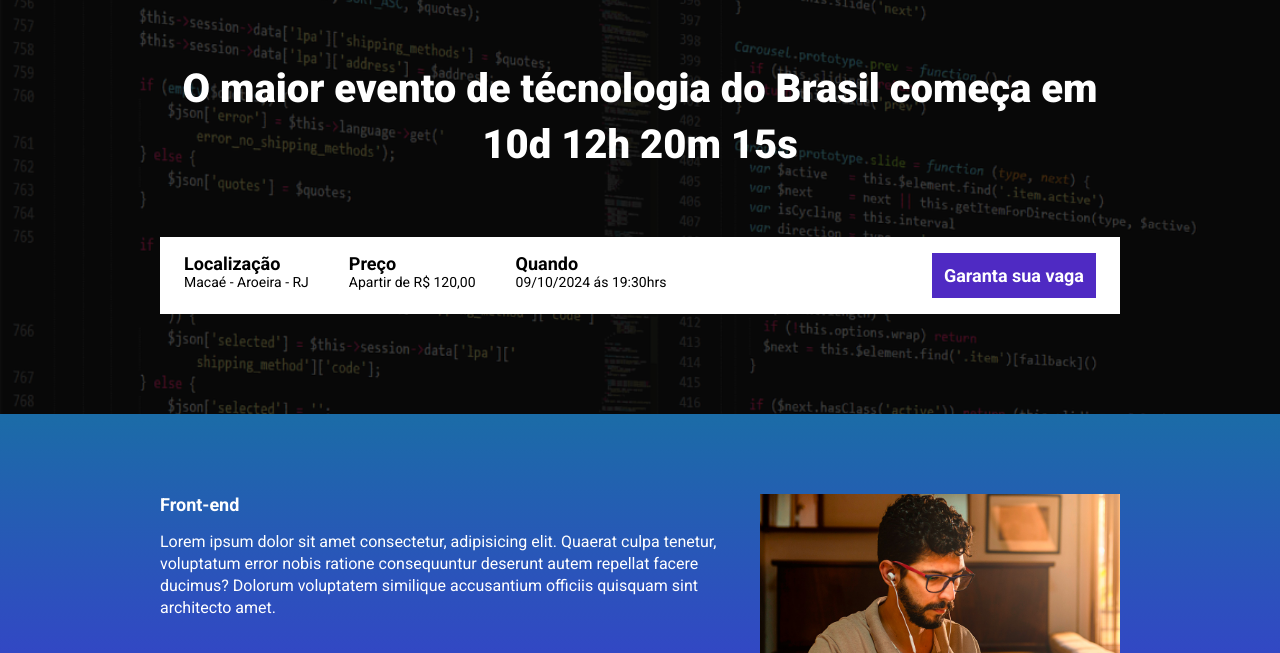
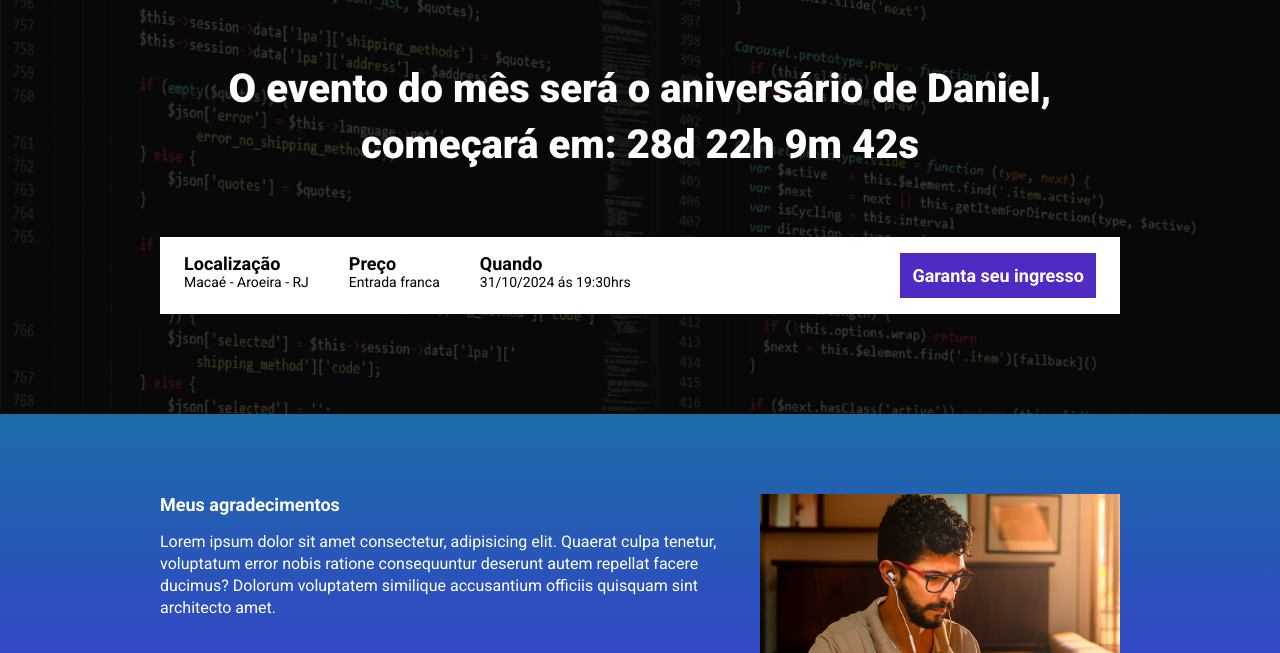
Before and after one commit to DanielAlves1998/ebac_tech_talks, a website built with Parcel: page src/index.html in a window 1280 px wide. Shown: the part 147-800 px from the top of the page. Built offline with nearby package versions, Linux system fonts and the light colour scheme.

Commit message:
atualizando para o meu projeto

```diff
--- a/package.json
+++ b/package.json
@@ -16,6 +16,7 @@
     "sharp": "^0.31.3"
   },
   "dependencies": {
+    "cssnano": "^4.1.11",
     "ebac_talks": "file:"
   }
 }
--- a/src/index.html
+++ b/src/index.html
@@ -17,7 +17,8 @@
         <div class="container">
             <img class="hero__logo" src="./images/ebac_logo.svg" alt="EBAC">
             <p class="hero__text">
-                O maior evento de técnologia do Brasil começa em 10d 12h 20m 15s
+                O evento do mês será o aniversário de Daniel, começará em: <span id="contador"></span> <!--aqui é para que o contador do site funcione esse é o id que vai para o js = java script.-->
+
             </p>
             <div class="infos-bar">
                 <ul class="infos-bar__infos">
@@ -27,15 +28,15 @@
                     </li>
                     <li class="infos-bar__infos__item">
                         <b>Preço</b>
-                        Apartir de R$ 120,00
+                        Entrada franca
                     </li>
                     <li class="infos-bar__infos__item">
                         <b>Quando</b>
-                        09/10/2024 ás 19:30hrs
+                        31/10/2024 ás 19:30hrs
                     </li>
                 </ul>
                 <a href="#" class="button button--primary">
-                    Garanta sua vaga
+                    Garanta seu ingresso
                 </a>
             </div>
         </div>
@@ -44,7 +45,7 @@
     <section class="event event--frontend"> <!--o data-aos="fade-right" é para colocar a animação par a direita-->
         <div class="container" data-aos="fade-right">
             <div class="event__details">
-                <h2 class="event__details__title">Front-end</h2>
+                <h2 class="event__details__title">Meus agradecimentos</h2>
                 <p class="event__details__description">
                     Lorem ipsum dolor sit amet consectetur, adipisicing elit. Quaerat culpa tenetur, voluptatum error nobis ratione consequuntur deserunt autem repellat facere ducimus? Dolorum voluptatem similique accusantium officiis quisquam sint architecto amet.
                 </p>
@@ -56,7 +57,7 @@
     <section class="event event--ui-ux event--image-left">
         <div class="container" data-aos="fade-left">
             <div class="event__details">
-                <h2 class="event__details__title">UI/UX</h2>
+                <h2 class="event__details__title">Local do evento</h2>
                 <p class="event__details__description">
                     Lorem ipsum dolor sit amet consectetur, adipisicing elit. Quaerat culpa tenetur, voluptatum error nobis ratione consequuntur deserunt autem repellat facere ducimus? Dolorum voluptatem similique accusantium officiis quisquam sint architecto amet.
                 </p>
@@ -68,7 +69,7 @@
     <section class="event event--data-science">
         <div class="container" data-aos="fade-right">
             <div class="event__details">
-                <h2 class="event__details__title">Data Science</h2>
+                <h2 class="event__details__title">Lista de convidados</h2>
                 <p class="event__details__description">
                     Lorem ipsum dolor sit amet consectetur, adipisicing elit. Quaerat culpa tenetur, voluptatum error nobis ratione consequuntur deserunt autem repellat facere ducimus? Dolorum voluptatem similique accusantium officiis quisquam sint architecto amet.
                 </p>
@@ -80,7 +81,7 @@
     <section class="event event--backend event--image-left">
         <div class="container" data-aos="fade-left">
             <div class="event__details">
-                <h2 class="event__details__title">Back-end</h2>
+                <h2 class="event__details__title">O que precisa vestir</h2>
                 <p class="event__details__description">
                     Lorem ipsum dolor sit amet consectetur, adipisicing elit. Quaerat culpa tenetur, voluptatum error nobis ratione consequuntur deserunt autem repellat facere ducimus? Dolorum voluptatem similique accusantium officiis quisquam sint architecto amet.
                 </p>
--- a/src/scripts/main.js
+++ b/src/scripts/main.js
@@ -1 +1,39 @@
 AOS.init(); //aqui é a continuação da etapa para deixar o site com animação
+
+//aqui é para funcionar o contador do site, e tem que puchar o ID do HTML também
+const dataDoEvento = new Date("oct 31, 2024 19:30:00"); //o DEC é abreviação de december que é desembro em inlgês, aqui determina o dia em que acontecerá o evento
+//Recuparação do timeStampDoEvento
+const timeStampDoEvento = dataDoEvento.getTime();
+
+//aqui é o contador de Horas
+const contaAsHoras = setInterval(function() {
+    const agora = new Date(); //o new date pega a data atual
+    const timeStampAtual = agora.getTime();
+
+    //aqui vou pegar a distãncia do timeStampAtual e o timeStampDoEvento
+    const distanciaAteOEvento = timeStampDoEvento - timeStampAtual;
+
+
+    const  diasEmMs = 1000 * 60 * 60 * 24;
+    const  horasEmMS = 1000 * 60 * 60;
+    const  minutisEmMs = 1000 * 60;
+
+//aqui é para chegar na contidade de dias até o evento
+    const diasAteOEvento = Math.floor(distanciaAteOEvento / diasEmMs); //o Math floor e para aredondar para baixo e não ter números quebrados. math é de matemática e floor e de piso para jogar para baixo
+    const horasAteOEvento = Math.floor((distanciaAteOEvento % diasEmMs) / horasEmMS); //a % retorna o resto da divisão
+    const minutosAteOEvento = Math.floor((distanciaAteOEvento % horasEmMS) / minutisEmMs);
+    const segundosAteOEvento = Math.floor((distanciaAteOEvento % minutisEmMs) / 1000);
+
+
+    //aqui é para colocar toda esssa conta para funcionar visivelmente no site
+
+    //o innerHTML é para poder puchar o ID do html. essas `` são chamadas de crase
+    document.getElementById('contador').innerHTML = `${diasAteOEvento}d ${horasAteOEvento}h ${minutosAteOEvento}m ${segundosAteOEvento}s`
+
+    //aqui é para quando o temppo no site acabar e ele parar
+    if(distanciaAteOEvento < 0) {
+        clearInterval(contaAsHoras); //limpa o evento
+        document.getElementById('contador').innerHTML = 'Evento Expirado';
+    }
+
+}, 1000);
```
Also changed, not shown: 1 other file.
